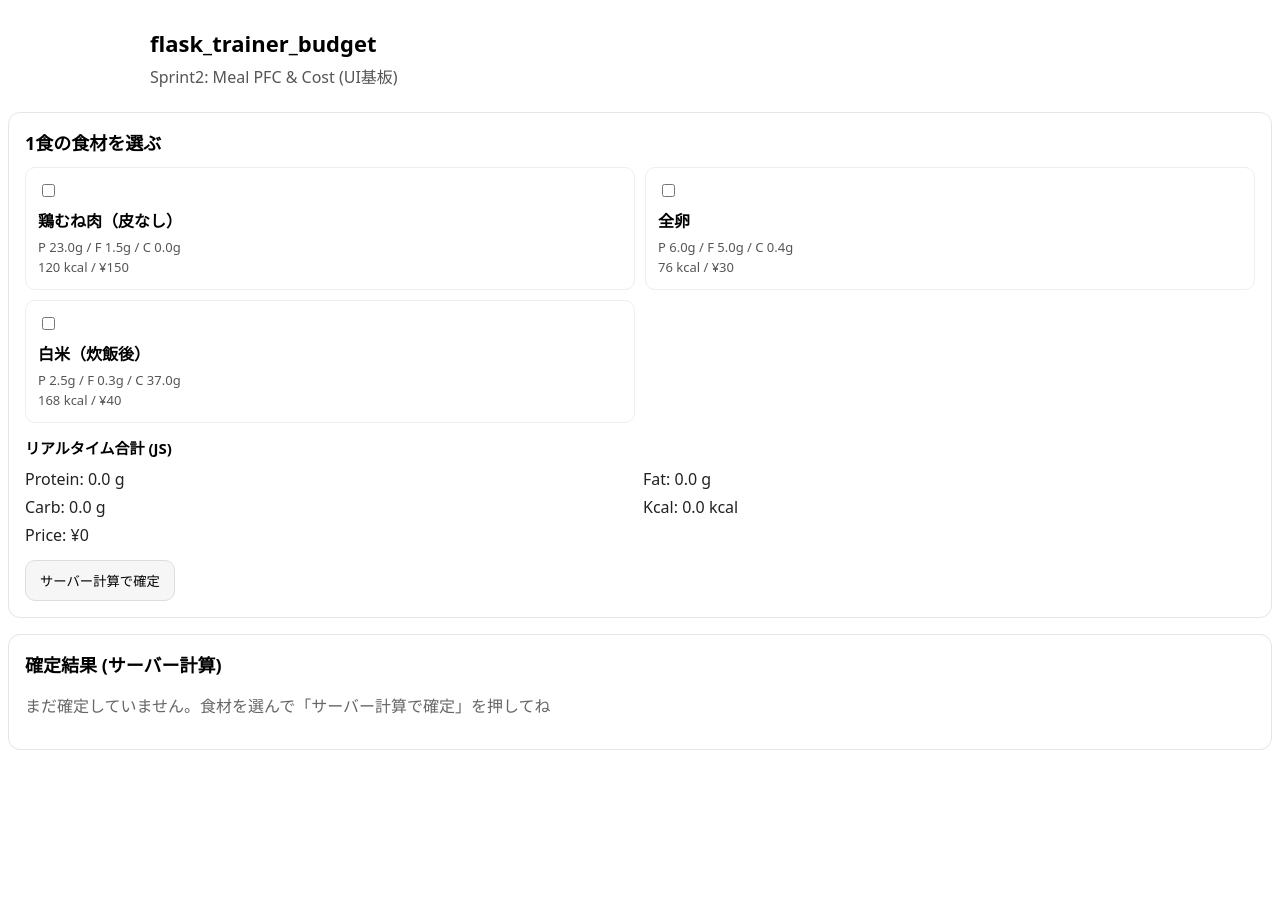
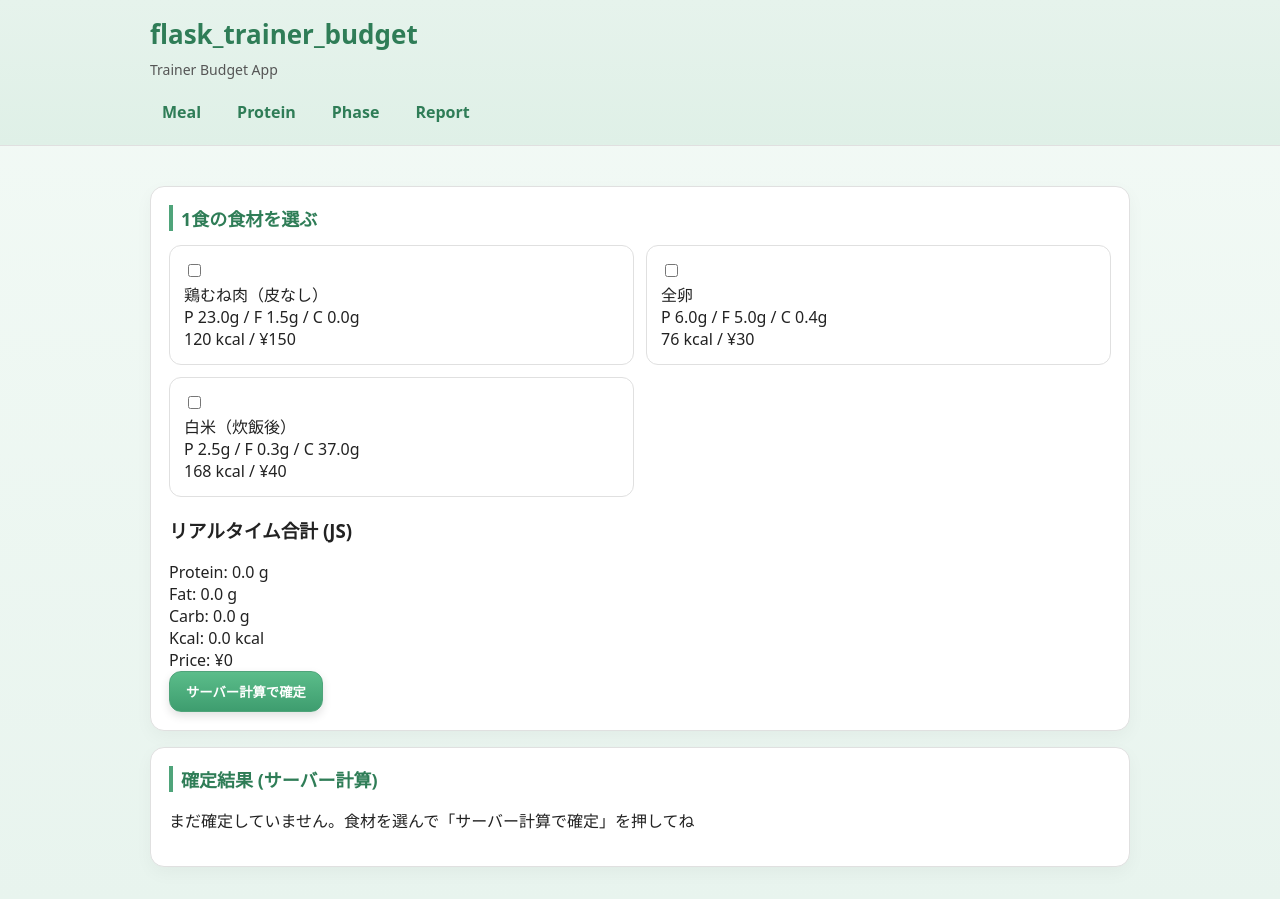
Before and after one commit to ramiy-lab/flask-trainer-budget, a Flask app: page / in a window 1280 px wide. Before the commit the page ends 750 px from the top, so only its background shows below. Run offline with Flask 3, Linux system fonts and the light colour scheme.

Commit message:
Sprint4: finalize reporting feature and UI enhancements

```diff
--- a/app.py
+++ b/app.py
@@ -8,6 +8,7 @@ from typing import Any, Final, Mapping, no_type_check
 from flask import Flask, render_template, request, Response
 
 from config.settings import AppConfig, load_config
+from domain.common_alias import Price, Gram
 from domain.food_types import FoodItem
 from domain.protein_types import ProteinItem
 from domain.phase_types import PhaseSetting
@@ -25,6 +26,11 @@ from services.validators import (
     validate_protein_items,
     validate_phase_settings,
 )
+from services.report_service import (
+    aggregate_daily_macros,
+    calculate_monthly_cost,
+)
+
 
 app: Final[Flask] = Flask(__name__)
 
@@ -207,6 +213,12 @@ def protein_cycle() -> Response:
     )
 
 
+@app.get("/phase")
+@no_type_check
+def phase_form() -> Response:
+    return render_template("phase_form.html")
+
+
 @app.post("/phase")
 @no_type_check
 def phase_recommend() -> Response:
@@ -227,5 +239,61 @@ def phase_recommend() -> Response:
     )
 
 
+@app.get("/report")
+@no_type_check
+def monthly_report() -> Response:
+    """
+    月間レポート表示 (Sprint4)
+    ※ 今は固定のダミー日別データを使用
+    """
+    daily_records: list[dict[str, Gram | Price]] = [
+        {
+            "protein_g": 120.0,
+            "fat_g": 50.0,
+            "carb_g": 300.0,
+            "price": 900,
+        },
+        {
+            "protein_g": 140.0,
+            "fat_g": 55.0,
+            "carb_g": 280.0,
+            "price": 950,
+        },
+        {
+            "protein_g": 130.0,
+            "fat_g": 55.0,
+            "carb_g": 280.0,
+            "price": 950,
+        },
+    ]
+
+    macros = aggregate_daily_macros(
+        [
+            {
+                "protein_g": d["protein_g"],
+                "fat_g": d["fat_g"],
+                "carb_g": d["carb_g"],
+            }
+            for d in daily_records
+        ]
+    )
+
+    daily_costs: list[Price] = [int(d["price"]) for d in daily_records]
+    total_cost: Price = sum(daily_costs)
+    avg_daily_cost: Price = total_cost // len(daily_costs)
+
+    monthly_cost: Price = calculate_monthly_cost(
+        daily_cost=avg_daily_cost,
+        days=30,
+    )
+
+    return render_template(
+        "report.html",
+        daily_records=daily_records,
+        macros=macros,
+        total_cost=monthly_cost,
+    )
+
+
 if __name__ == "__main__":
     app.run(debug=True)
--- a/static/css/style.css
+++ b/static/css/style.css
@@ -1,6 +1,26 @@
+/* =========================
+   基本テーマ
+========================= */
+
 :root {
+  --green-main: #2f7d57;
+  --green-soft: #eaf4ee;
+  --green-accent: #4fa47a;
+  --text-main: #222;
+  --text-sub: #555;
+  --border-soft: #e0e0e0;
+}
+
+body {
+  margin: 0;
   font-family: system-ui, -apple-system, "Segoe UI", Roboto, "Noto Sans JP", sans-serif;
+  background: linear-gradient(to bottom, #f3faf6 0%, #e8f4ee 100%);
+  color: var(--text-main);
 }
+
+/* =========================
+   レイアウト
+========================= */
 
 .container {
   max-width: 980px;
@@ -8,116 +28,195 @@
   padding: 16px;
 }
 
+.main {
+  padding-top: 24px;
+}
+
+/* =========================
+   Header / Nav
+========================= */
+
 .header {
-  padding-top: 20px;
-  padding-bottom: 8px;
+  background: linear-gradient(to bottom, #e6f3ec 0%, #dff0e7 100%);
+  border-bottom: 1px solid var(--border-soft);
+}
+
+.header-inner {
+  display: flex;
+  flex-direction: column;
+  gap: 8px;
 }
 
 .brand {
   margin: 0;
-  font-size: 22px;
+  font-size: 26px;
+  font-weight: 800;
+}
+
+.brand a {
+  color: var(--green-main);
+  text-decoration: none;
+}
+
+.brand a:hover {
+  text-decoration: underline;
 }
 
 .subtitle {
-  margin: 6px 0 0;
-  color: #555;
+  margin: 0;
+  color: var(--text-sub);
+  font-size: 14px;
 }
 
+.nav {
+  display: flex;
+  gap: 12px;
+  margin-top: 8px;
+}
+
+.nav a {
+  padding: 6px 12px;
+  border-radius: 999px;
+  text-decoration: none;
+  font-weight: 600;
+  color: var(--green-main);
+  background: transparent;
+  transition: all 0.2s ease;
+}
+
+.nav a:hover {
+  background: var(--green-soft);
+  color: var(--green-main);
+}
+
+/* =========================
+   Card
+========================= */
+
 .card {
-  border: 1px solid #e5e5e5;
-  border-radius: 12px;
-  padding: 16px;
+  border: 1px solid var(--border-soft);
+  border-radius: 14px;
+  padding: 18px;
   margin: 16px 0;
   background: #fff;
+  box-shadow: 0 6px 18px rgba(0, 0, 0, 0.04);
+  transition: transform 0.15s ease, box-shadow 0.15s ease;
+}
+
+.card:hover {
+  transform: translateY(-2px);
+  box-shadow: 0 10px 24px rgba(0, 0, 0, 0.06);
 }
 
 .card-title {
-  margin: 0 0 12px;
+  margin: 0 0 14px;
   font-size: 18px;
+  font-weight: 700;
+  color: var(--green-main);
+  border-left: 4px solid var(--green-accent);
+  padding-left: 8px;
 }
 
-.food-grid {
-  display: grid;
-  grid-template-columns: 1fr;
-  gap: 10px;
+/* =========================
+   Button（統一）
+========================= */
+
+.btn,
+button {
+  padding: 10px 16px;
+  border-radius: 12px;
+  border: 1px solid var(--green-accent);
+  background: linear-gradient(to bottom, #5bbd8a, #3e9d6f);
+  color: #fff;
+  font-weight: 700;
+  cursor: pointer;
+  box-shadow: 0 4px 10px rgba(0, 0, 0, 0.12);
+  transition: transform 0.1s ease, box-shadow 0.1s ease;
 }
 
-@media (min-width: 780px) {
-  .food-grid {
-    grid-template-columns: 1fr 1fr;
-  }
+.btn:hover,
+button:hover {
+  transform: translateY(-1px);
+  box-shadow: 0 6px 14px rgba(0, 0, 0, 0.18);
 }
 
-.food-item {
-  display: block;
-  border: 1px solid #eee;
-  border-radius: 10px;
-  padding: 12px;
-  cursor: pointer;
+.btn:active,
+button:active {
+  transform: translateY(0);
+  box-shadow: 0 3px 8px rgba(0, 0, 0, 0.15);
 }
 
-.food-name {
-  font-weight: 700;
-  margin: 6px 0;
+/* =========================
+   Form
+========================= */
+
+input,
+select {
+  padding: 8px 10px;
+  border-radius: 10px;
+  border: 1px solid var(--border-soft);
+  font-size: 14px;
 }
 
-.food-meta {
-  color: #555;
-  font-size: 13px;
-  line-height: 1.5;
+input:focus,
+select:focus {
+  outline: none;
+  border-color: var(--green-accent);
+  box-shadow: 0 0 0 2px rgba(79, 164, 122, 0.2);
 }
 
-.summary {
-  margin-top: 14px;
-}
+/* =========================
+   Grid（カード配置）
+========================= */
 
-.summary-title {
-  margin: 0 0 10px;
-  font-size: 15px;
-}
-
-.summary-grid {
-  display: grid;
-  grid-template-columns: 1fr;
-  gap: 6px;
-  color: #222;
-}
-
-@media (min-width: 780px) {
-  .summary-grid {
-    grid-template-columns: 1fr 1fr;
-  }
-}
-
-.btn {
-  margin-top: 14px;
-  padding: 10px 14px;
-  border: 1px solid #ddd;
-  background: #f6f6f6;
-  border-radius: 10px;
-  cursor: pointer;
-}
-
-.btn:hover {
-  background: #efefef;
-}
-
-.result-list {
-  margin: 0;
-  padding-left: 18px;
-}
-
-.muted {
-  color: #666;
-}
-
+.food-grid,
 .protein-grid {
   display: grid;
   grid-template-columns: 1fr;
   gap: 12px;
 }
 
+@media (min-width: 780px) {
+  .food-grid,
+  .protein-grid {
+    grid-template-columns: 1fr 1fr;
+  }
+}
+
+/* =========================
+   Food / Protein Item
+========================= */
+
+.food-item,
+.protein-item {
+  border: 1px solid var(--border-soft);
+  border-radius: 12px;
+  padding: 14px;
+  cursor: pointer;
+  transition: background 0.15s ease, border-color 0.15s ease;
+}
+
+.food-item:hover,
+.protein-item:hover {
+  background: var(--green-soft);
+  border-color: var(--green-accent);
+}
+
 .protein-item.warning {
-  border-color: #ff6b6b;
-  background: #fff0f0;
+  border-color: #e57373;
+  background: #fff3f3;
 }
+
+/* =========================
+   Report
+========================= */
+
+.report-summary ul {
+  margin: 8px 0 0;
+  padding-left: 18px;
+}
+
+canvas {
+  max-width: 100%;
+  margin-top: 12px;
+}
--- a/templates/base.html
+++ b/templates/base.html
@@ -1,23 +1,34 @@
 <!DOCTYPE html>
-<html lang="en">
+<html lang="ja">
   <head>
-    <meta charset="UTF-8">
-    <meta name="viewport" content="width=device-width, initial-scale=1.0">
+    <meta charset="UTF-8" />
+    <meta name="viewport" content="width=device-width, initial-scale=1.0" />
     <title>{% block title %}Trainer Budget{% endblock %}</title>
     <link rel="stylesheet" href="{{ url_for('static', filename='css/style.css') }}" />
     {% block head %}{% endblock %}
   </head>
 
   <body>
-    <header class="container header">
-        <h1 class="brand">flask_trainer_budget</h1>
-        <p class="subtitle">Sprint2: Meal PFC & Cost (UI基板)</p>
+    <header class="header">
+      <div class="container header-inner">
+        <h1 class="brand">
+          <a href="{{ url_for('meal_form') }}">flask_trainer_budget</a>
+        </h1>
+        <p class="subtitle">Trainer Budget App</p>
+
+        <nav class="nav">
+          <a href="{{ url_for('meal_form') }}">Meal</a>
+          <a href="{{ url_for('protein_cycle') }}">Protein</a>
+          <a href="{{ url_for('phase_form') }}">Phase</a>
+          <a href="{{ url_for('monthly_report') }}">Report</a>
+        </nav>
+      </div>
     </header>
 
-    <main class=""container>
-        {% block content %}{% endblock %}
+    <main class="container main">
+      {% block content %}{% endblock %}
     </main>
 
     {% block scripts %}{% endblock %}
-   </body>
+  </body>
 </html>
```
Also changed, not shown: static/js/report.js (added, +83 -0 lines), templates/phase_form.html (added, +25 -0 lines), templates/report.html (added, +36 -0 lines).
